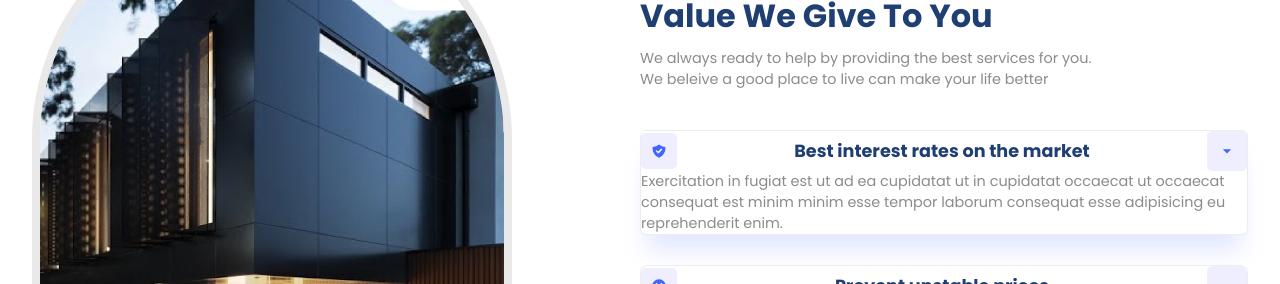
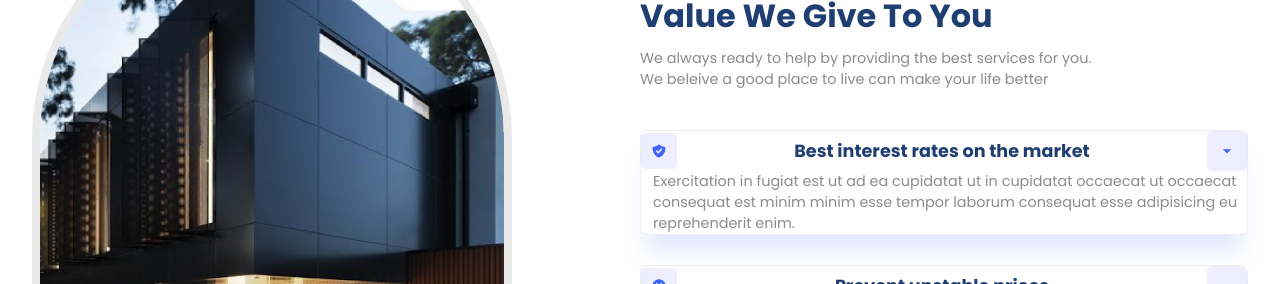
Before and after one commit to Keerikadan03/stayin, a React (Vite) app: page / in a window 1280 px wide. Shown: the part 1580-1864 px from the top of the page. Built offline with nearby package versions, Linux system fonts and the light colour scheme.

Commit message:
made changes in accordion

```diff
--- a/src/components/Value.jsx
+++ b/src/components/Value.jsx
@@ -54,7 +54,7 @@ const Value = () => {
                       </div>
                     </AccordionItemButton>
                   </AccordionItemHeading>
-                  <AccordionItemPanel>
+                  <AccordionItemPanel className="accordionItemPanel">
                     <p className="secondaryText">{item.detail}</p>
                   </AccordionItemPanel>
                 </AccordionItem>
--- a/src/styles/Value.css
+++ b/src/styles/Value.css
@@ -41,4 +41,8 @@
 }
 .accordionButton .primaryText{
     font-size: 1.1rem;
+    padding: 0 1rem;
 }
+.accordionItemPanel .secondaryText{
+    margin-left: 12px;
+}
```
